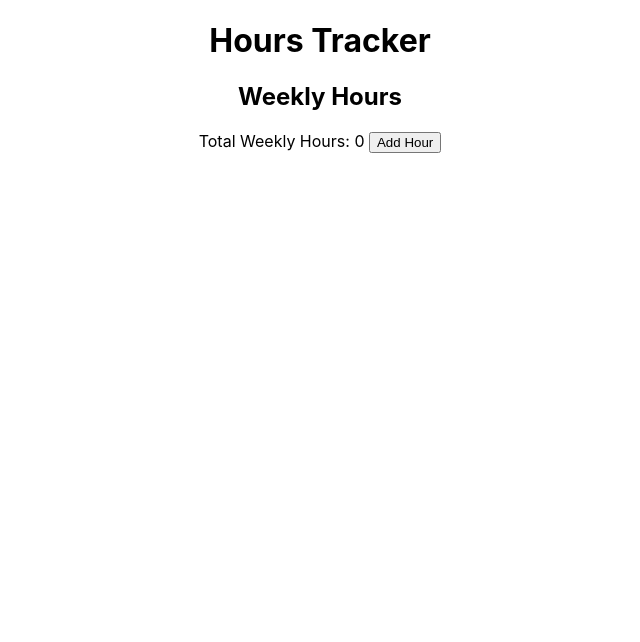
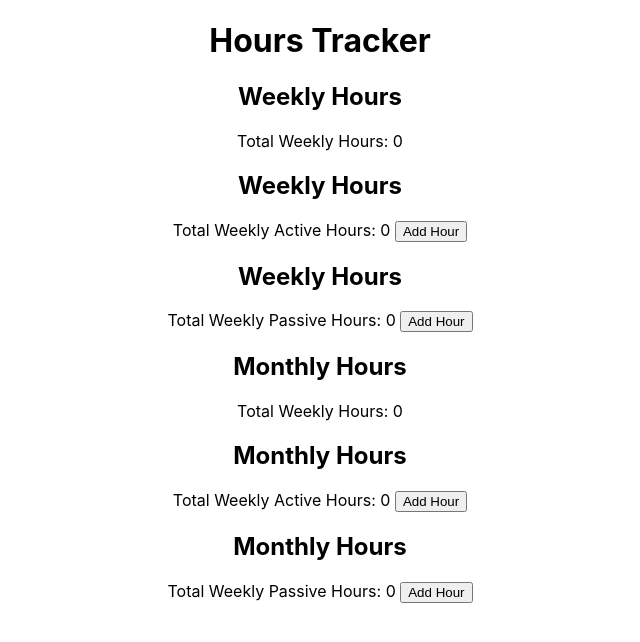
Before and after one commit to cstarr99/hours-tracker, a React (Create React App) app in the folder client/: page / in a window 1280 px wide. Shown: the top 642 px of the page, without its empty margins (320-960 px from the left). Built offline with nearby package versions, Linux system fonts and the light colour scheme.

Commit message:
added areas for weekly/monthly hrs

```diff
--- a/client/src/App.js
+++ b/client/src/App.js
@@ -7,18 +7,55 @@ function App() {
     <div className="App">
       <h1>Hours Tracker</h1>
       <WeeklyHours />
+      <MonthlyHours />
     </div>
   );
 }
 
 function WeeklyHours() {
-  const [hours, setHours] = useState(0);
+  const [weeklyActHours, setWeeklyActHours] = useState(0);
+  const [weeklyPasHours, setWeeklyPasHours] = useState(0);
 
   return (
     <div>
       <h2>Weekly Hours</h2>
-      <span>Total Weekly Hours: {hours} </span>
-      <button onClick={() => setHours(hours + 1)}>Add Hour</button>
+      <span>Total Weekly Hours: {weeklyActHours + weeklyPasHours} </span>
+
+      <h2>Weekly Hours</h2>
+      <span>Total Weekly Active Hours: {weeklyActHours} </span>
+      <button onClick={() => setWeeklyActHours(weeklyActHours + 1)}>
+        Add Hour
+      </button>
+
+      <h2>Weekly Hours</h2>
+      <span>Total Weekly Passive Hours: {weeklyPasHours} </span>
+      <button onClick={() => setWeeklyPasHours(weeklyPasHours + 1)}>
+        Add Hour
+      </button>
+    </div>
+  );
+}
+
+function MonthlyHours() {
+  const [monthlyActHours, setMonthlyActHours] = useState(0);
+  const [monthlyPasHours, setMonthlyPasHours] = useState(0);
+
+  return (
+    <div>
+      <h2>Monthly Hours</h2>
+      <span>Total Weekly Hours: {monthlyActHours + monthlyPasHours} </span>
+
+      <h2>Monthly Hours</h2>
+      <span>Total Weekly Active Hours: {monthlyActHours} </span>
+      <button onClick={() => setMonthlyActHours(monthlyActHours + 1)}>
+        Add Hour
+      </button>
+
+      <h2>Monthly Hours</h2>
+      <span>Total Weekly Passive Hours: {monthlyPasHours} </span>
+      <button onClick={() => setMonthlyPasHours(monthlyPasHours + 1)}>
+        Add Hour
+      </button>
     </div>
   );
 }
```
